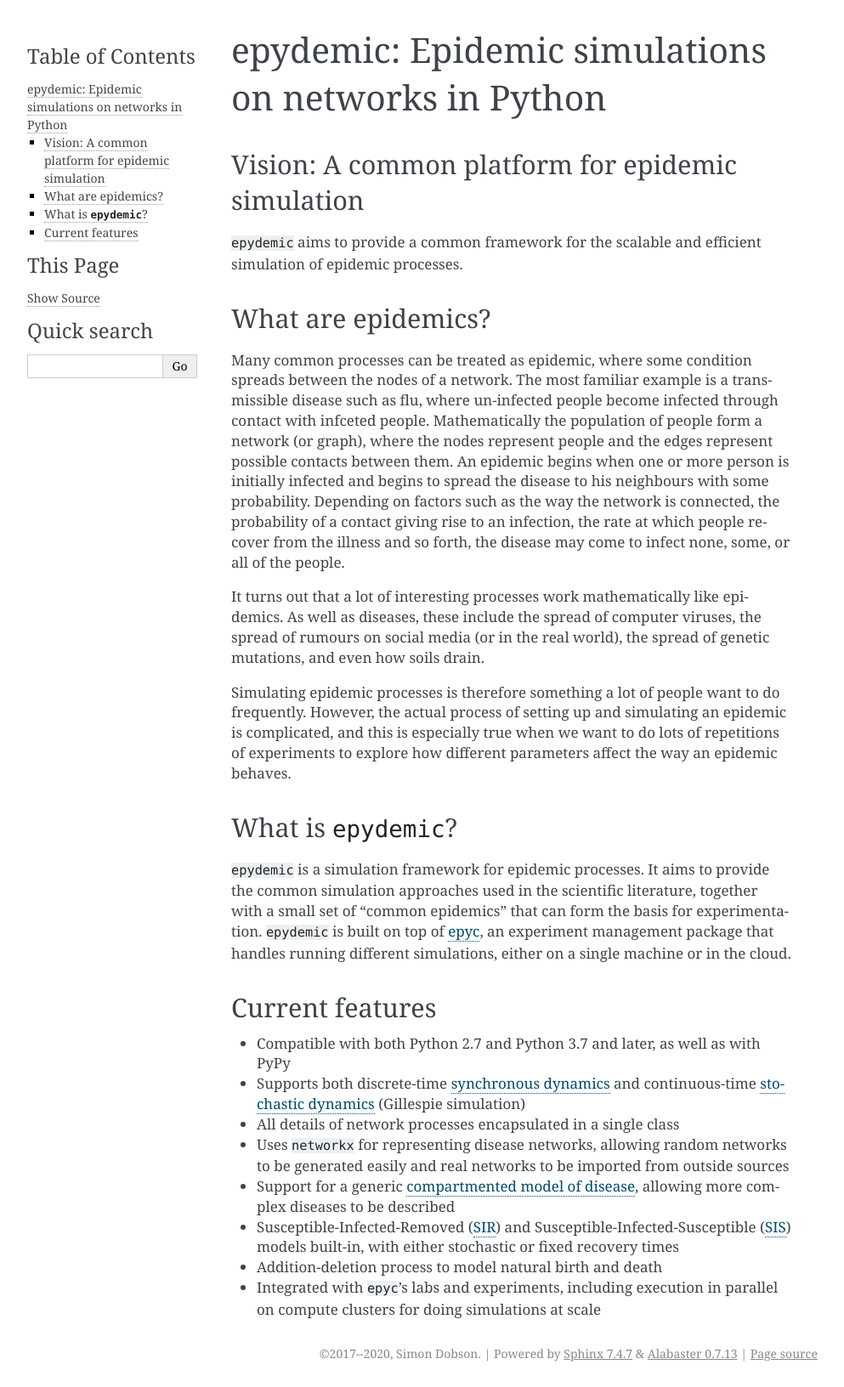
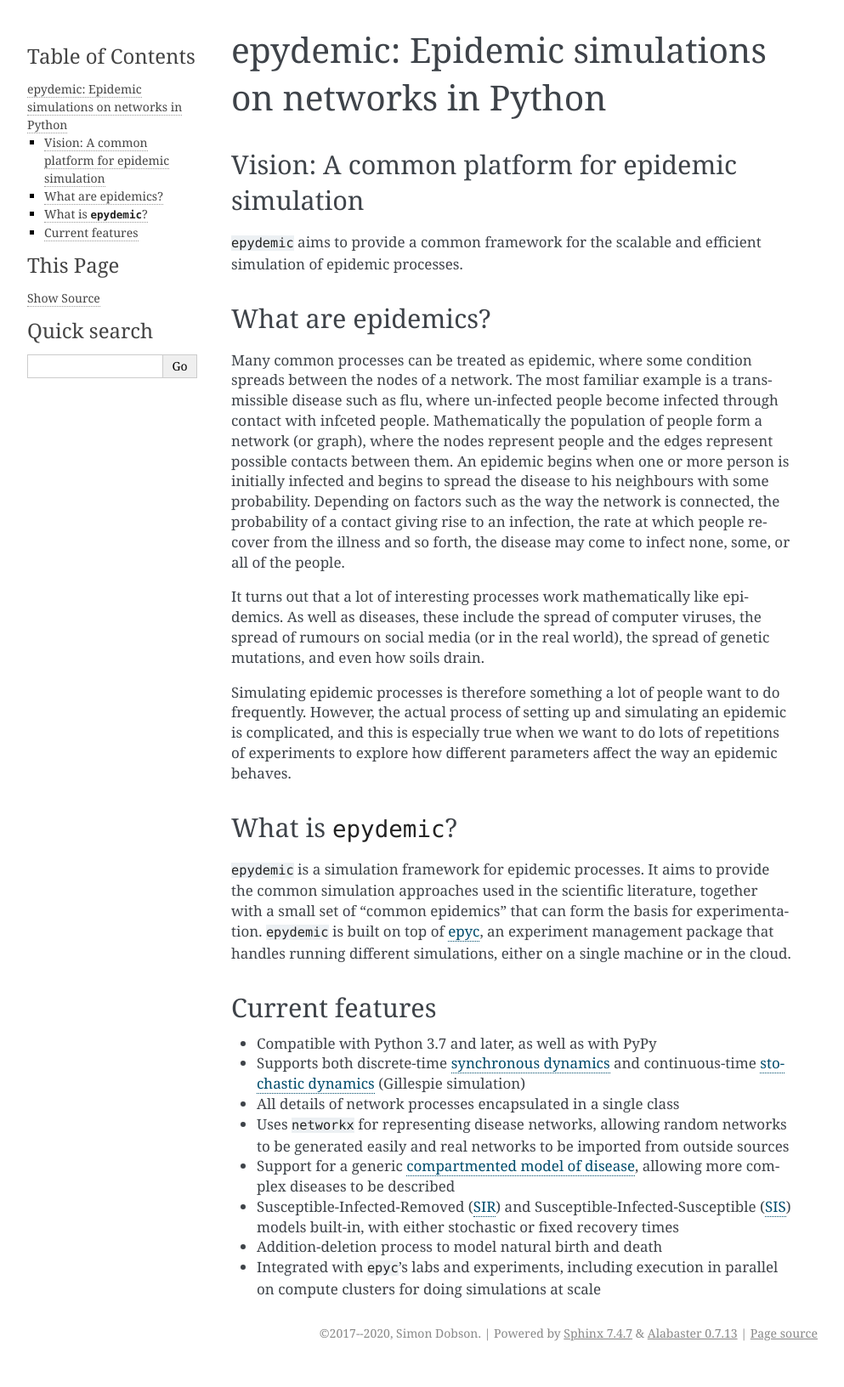
Before and after one commit to simoninireland/epydemic, a Sphinx documentation site: the page built from doc/index.rst, in a window 1280 px wide. Shown: the whole page at 85% size, without its empty margins (148-1141 px from the left). Built offline with Sphinx 7.4.7, drawn with Linux system fonts in a browser that asks for light colours; after the commit the page ends 1608 px from its top, so only the background shows below that.

Commit message:
Some minor updates

```diff
--- a/doc/implementation.rst
+++ b/doc/implementation.rst
@@ -1,7 +1,7 @@
 Implementation notes
 ====================
 
-Some notes on the design and internal implementation shoices of ``epydemic``,
+Some notes on the design and internal implementation choices of ``epydemic``,
 for those who are interested.
 
 .. toctree::
--- a/doc/implementation/challenges.rst
+++ b/doc/implementation/challenges.rst
@@ -4,3 +4,5 @@
 
 Implementation challenges
 =========================
+
+The main design challenge for any network science platform is speed:
--- a/doc/index.rst
+++ b/doc/index.rst
@@ -47,7 +47,7 @@
 Current features
 ----------------
 
-* Compatible with both Python 2.7 and Python 3.7 and later, as well as with PyPy
+* Compatible with Python 3.7 and later, as well as with PyPy
 
 * Supports both discrete-time :term:`synchronous dynamics` and continuous-time
   :term:`stochastic dynamics` (Gillespie simulation)
--- a/doc/process.rst
+++ b/doc/process.rst
@@ -16,6 +16,8 @@
 .. automethod:: Process.build
 
 .. automethod:: Process.setUp
+
+.. automethod:: Process.tearDown
 
 .. automethod:: Process.atEquilibrium
 
```
Also changed, not shown: other parts of doc/index.rst (+0 -1 lines), doc/loci.rst (+6 -1 lines).
